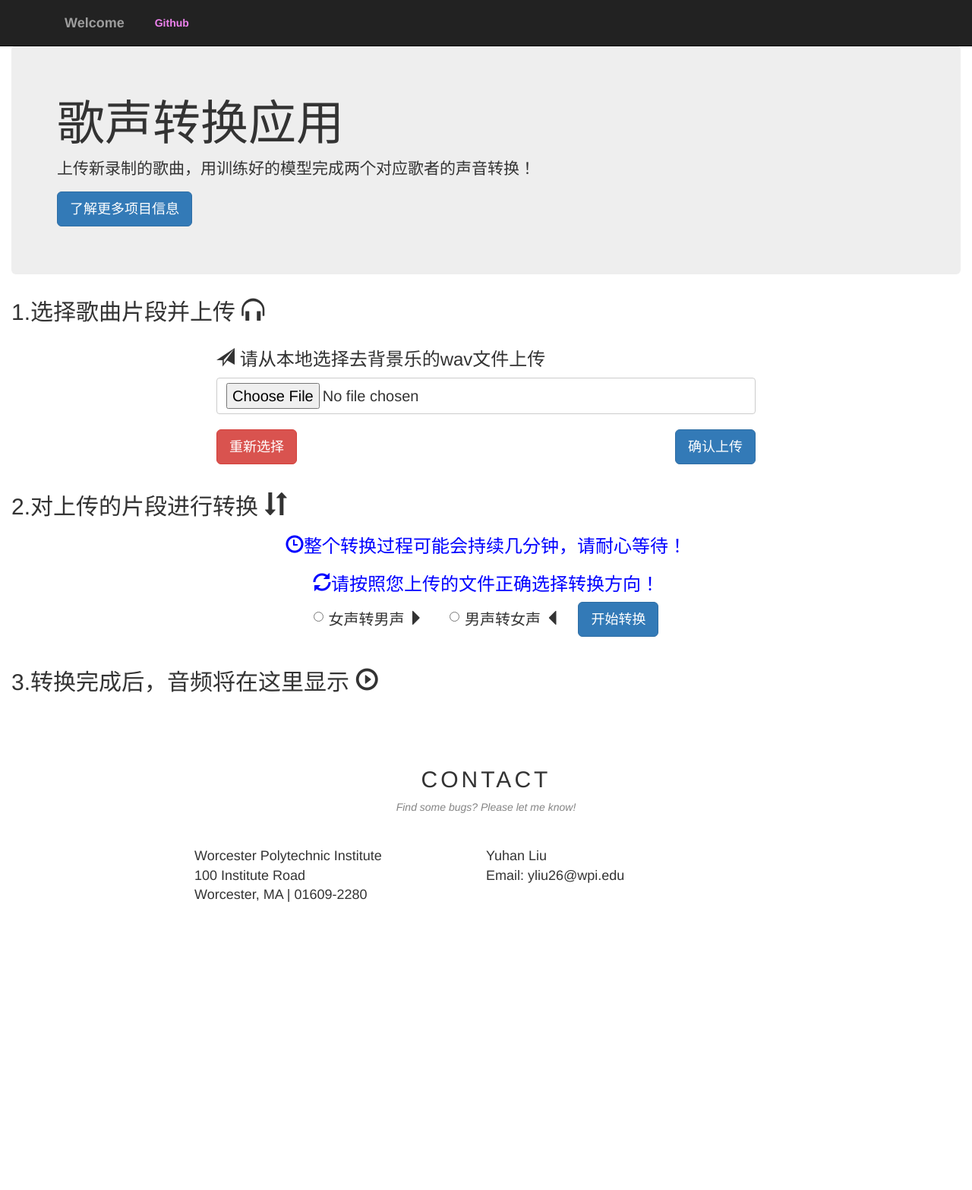
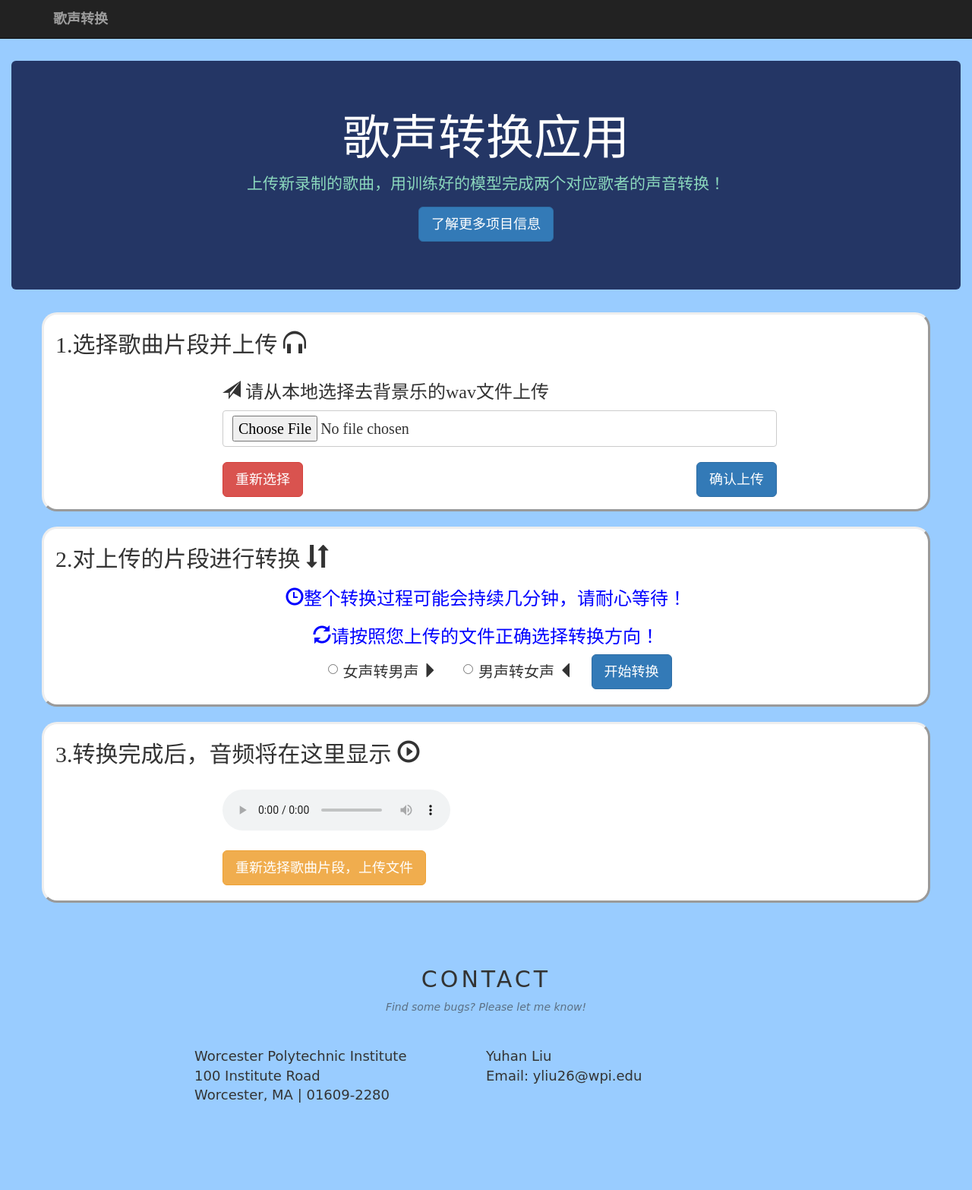
Before and after one commit to liuyuhanalex/Independent-Study, a Django app: page / in a window 1280 px wide. Shown: the whole page at 76% size. Before the commit the page ends 1187 px from the top, so only its background shows below. Run offline with Django 3.2, Linux system fonts and the light colour scheme; some libraries are stand-ins or nearby versions.

Commit message:
Update the server

```diff
--- a/VC Server/vcserver/static/css/style.css
+++ b/VC Server/vcserver/static/css/style.css
@@ -1,76 +1,20 @@
-body{
-  font-family: 'Acme', sans-serif;
-  margin-top: 80px;
-}
-
 #Title{
   text-align: center;
   margin-top: 60px;
   font-size: 60px;
   margin-bottom: 30px;
-  font-family: 'Acme', sans-serif;
 }
 
 #Top{
-  margin-top: 60px;
+  margin-top: 80px;
 }
 
-#Poster{
-  margin-top: 50px
-}
-
-#PosterTitle{
-  text-align:left;
-  font-family: 'Acme', sans-serif;
-}
-
-#PongIntroduction{
-  text-align: left;
-}
-
-#Introduction{
-  font-size: 20px;
-}
-#pongcapture{
-  margin-top: 30px;
-  margin-left: 20px;
-}
-#Figure{
-  display: block;
-  margin-left: auto;
-  margin-right: auto;
-}
-#otherpage{
-  color: red;
-}
 .page-header{
   color: blue;
 }
 #h3{
   color:blue;
   text-align: center;
-}
-.loader {
-  border: 16px solid #f3f3f3;
-  border-radius: 50%;
-  border-top: 16px solid blue;
-  border-right: 16px solid green;
-  border-bottom: 16px solid red;
-  border-left: 16px solid pink;
-  width: 120px;
-  height: 120px;
-  -webkit-animation: spin 2s linear infinite;
-  animation: spin 2s linear infinite;
-}
-
-@-webkit-keyframes spin {
-  0% { -webkit-transform: rotate(0deg); }
-  100% { -webkit-transform: rotate(360deg); }
-}
-
-@keyframes spin {
-  0% { transform: rotate(0deg); }
-  100% { transform: rotate(360deg); }
 }
 
 #form{
--- a/VC Server/vcserver/templates/application.html
+++ b/VC Server/vcserver/templates/application.html
@@ -7,7 +7,6 @@
     <!-- Latest compiled and minified CSS -->
     <link rel="stylesheet" href="{% static "css/style.css"%}"/>
     <link rel="stylesheet" href="https://www.w3schools.com/w3css/4/w3.css">
-    <link rel="stylesheet" href="https://maxcdn.bootstrapcdn.com/bootstrap/4.0.0/css/bootstrap.min.css" integrity="sha384-Gn5384xqQ1aoWXA+058RXPxPg6fy4IWvTNh0E263XmFcJlSAwiGgFAW/dAiS6JXm" crossorigin="anonymous">
     <link rel="stylesheet" href="https://maxcdn.bootstrapcdn.com/bootstrap/3.3.7/css/bootstrap.min.css">
     <script src="https://maxcdn.bootstrapcdn.com/bootstrap/3.3.7/js/bootstrap.min.js"></script>
     <script src="https://ajax.googleapis.com/ajax/libs/angularjs/1.0.6/angular.min.js"></script>
@@ -23,28 +22,28 @@
     <div class="container-fluid">
     <div class="container">
       <div class="navbar-header">
-        <a class="navbar-brand navbar-inverse" href="index.html"><b>Welcome</b></a>
+        <a class="navbar-brand navbar-inverse" href=""><b>歌声转换</b></a>
       </div>
-      <ul class="nav navbar-nav">
-        <li><a href="https://github.com/liuyuhanalex/Speech-Synthesis" style="color:Violet;"><b>Github</b></a></li>
-      </ul>
     </div>
     </div>
   </nav>
 
 
-  <body class="Top col-xs-12 container-fluid" style="vertical-align: middle">
+  <body class="Top col-xs-12 container-fluid" style="vertical-align: middle;font-family:KaiTi;
+  background-color:#99CCFF;">
 
-    <div class="jumbotron" id='Top'>
-      <h1>歌声转换应用</h1>
-      <p>上传新录制的歌曲，用训练好的模型完成两个对应歌者的声音转换！</p>
+    <div class="jumbotron text-center" id='Top' style="background:#243665;">
+      <h1 style="color:white">歌声转换应用</h1>
+      <p style="color:#8BD8BD">上传新录制的歌曲，用训练好的模型完成两个对应歌者的声音转换！</p>
       <p><a class="btn btn-primary btn-lg" href="#" role="button">了解更多项目信息</a></p>
     </div>
+
+    <div class="container" style="border-style: outset;background:white;border-radius:20px;">
 
     <h2>1.选择歌曲片段并上传
       <span class="glyphicon glyphicon-headphones" aria-hidden="true"></span></h2>
 
-    <div class="container">
+    <div class="container" >
       <div class="col-md-8 col-md-offset-2">
         <h3><span class="glyphicon glyphicon-send" aria-hidden="true"></span>
           请从本地选择去背景乐的wav文件上传</h3>
@@ -62,13 +61,17 @@
     	</div>
     </form>
   </div><br>
+</div>
 
     <div class="col-md-12">
       {% if name %}
-        <div class="alert alert-success" role="alert">成功上传文件：{{name}}</div>
+        <div class="alert alert-success" role="alert" style="font-size:20px">成功上传文件：{{name}}</div>
       {% endif %}
     </div>
-</div>
+</div><br>
+
+    <div class="container" style="border-style: outset;background:white;border-radius:20px;">
+
     <h2>2.对上传的片段进行转换
     <span class="glyphicon glyphicon-sort" aria-hidden="true"></span></h2>
     <!-- Single button -->
@@ -86,16 +89,22 @@
         男声转女声
         <span class="glyphicon glyphicon-triangle-left" aria-hidden="true">
       </label>
-      <input type="submit" class="btn btn-primary btn-lg" name="btn" value="开始转换">
+      <input href="application.html" type="submit" class="btn btn-primary btn-lg" name="btn" value="开始转换">
     </form><br>
+    {% if Nodatafile %}
+    <div class="alert alert-danger" role="alert" style="font-size:20px">您还没有上传相应文件，请先按要求上传wav文件！</div>
+    {% endif %}
     {% if output_file %}
-    <div class="alert alert-primary" role="alert">转换完成！来听听模型转换后的效果吧</div>
+    <div class="alert alert-success" role="alert" style="font-size:20px">转换完成！来听听模型转换后的效果吧</div>
     {% endif %}
   </div>
 </div>
+</div><br>
+
+    <div class="container" style="border-style: outset;background:white;border-radius:20px;">
 
     <h2>3.转换完成后，音频将在这里显示
-    <span class="glyphicon glyphicon-play-circle" aria-hidden="true"></span></h2>
+    <span class="glyphicon glyphicon-play-circle" aria-hidden="true"></span></h2><br>
       <!-- {% if start == 1 %}
       <div class="loader"></div>
       {% endif%} -->
@@ -106,13 +115,19 @@
         <div ng-app>
       {% if output_file %}
       <audio ng-src="{%static "result.wav" %}" controls></audio>
+      {% else %}
+      <audio ng-src="" controls></audio>
       {% endif %}
-    </div>
+    </div><br>
+    <form action='' method='GET'>
+      <button type='submit' class="btn btn-warning btn-lg">重新选择歌曲片段，上传文件</button>
+    </form>
   </div>
+</div><br>
 </div>
 
         <!-- The Contact Section -->
-        <div class="w3-container w3-content w3-padding-64" style="max-width:800px" id="contact">
+        <div class="w3-container w3-content w3-padding-64" style="max-width:800px;font-family: Comic Sans MS;" id="contact">
           <h2 class="w3-wide w3-center">CONTACT</h2>
           <p class="w3-opacity w3-center"><i>Find some bugs? Please let me know!</i></p>
           <div class="w3-row w3-padding-32">
--- a/VC Server/vcserver/vcapp/views.py
+++ b/VC Server/vcserver/vcapp/views.py
@@ -1,4 +1,5 @@
 from django.shortcuts import render
+from django.shortcuts import redirect
 from django.http import HttpResponse
 from django.core.files.storage import FileSystemStorage
 from . import forms
@@ -6,6 +7,9 @@ import os
 from vcserver.settings import *
 # Create your views here.
 from convert.convert import conversion
+
+current_datafile = None
+redirectB = False
 
 def index(request):
     my_dict = {'insert_me':"Hello i am from views.py !"}
@@ -15,24 +19,42 @@ def index(request):
 def application(request):
 
     context = {}
+    context['Nodatafile'] = 0
+    global redirectB
+    if redirectB ==True:
+        print("redict！")
+        context['Nodatafile']=1
+        redirectB = False
+        return render(request,'application.html',context)
+
     if request.method =='POST':
-        uploaded_file = request.FILES['document']
-        fs = FileSystemStorage()
-        global current_datafile
-        current_datafile=fs.save(os.path.join(SAVEFILE_DIR,uploaded_file.name),uploaded_file)
-        if current_datafile:
-            context['name'] = uploaded_file.name
+        if request.FILES:
+            uploaded_file = request.FILES['document']
+            fs = FileSystemStorage()
+            global current_datafile
+            current_datafile=fs.save(os.path.join(SAVEFILE_DIR,uploaded_file.name),uploaded_file)
+            if current_datafile:
+                context['name'] = uploaded_file.name
+        else:
+            redirectB = True
+            context['Error2'] = 0
+            return redirect('/')
 
     if(request.GET.get('btn')):
+        print(current_datafile)
         direction = request.GET.get('optradio')
-        context['start'] = 1
-        context['finish'] = 0
         if current_datafile is None:
-            context['datafile']=0
+            # User do not upload file
+            redirectB = True
+            context['Error2']=1
+            print("Error2")
+            return redirect('/')
         else:
-            context['datafile']=1
-        context['output_file'] = conversion(os.path.join(CONVERT_DIR,"model"),'sf1_tm1.ckpt',
-        current_datafile,
-        direction,
-        os.path.join(CONVERT_DIR,"output"))
+            redirectB = False
+            context['Nodatafile']=0
+            context['output_file'] = conversion(os.path.join(CONVERT_DIR,"model"),'sf1_tm1.ckpt',
+            current_datafile,
+            direction,
+            os.path.join(CONVERT_DIR,"output"))
+            current_datafile = None
     return render(request,'application.html',context)
```
